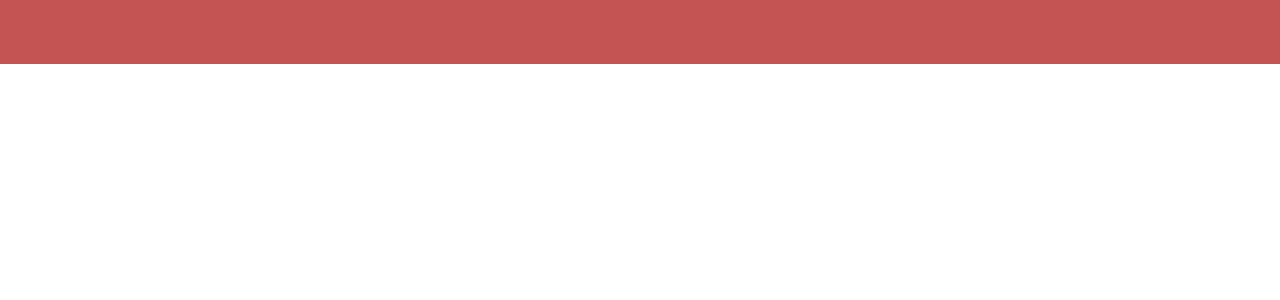
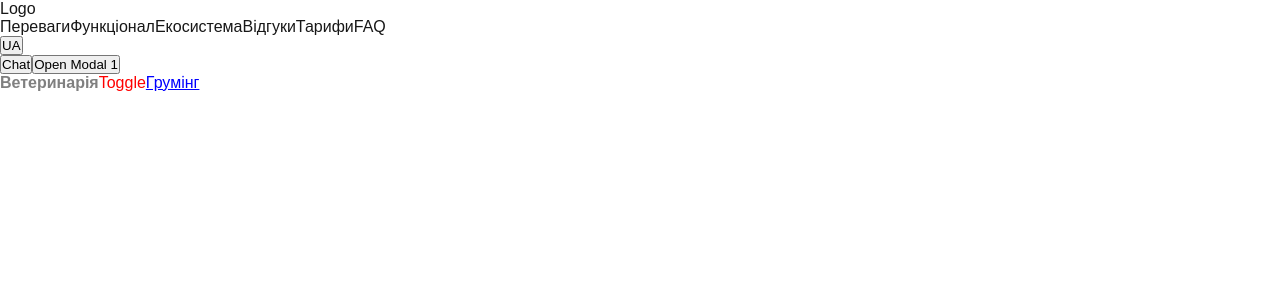
Before and after one commit to DefBo/bubibo-pro, a Next.js app: page /site/veterinarians/ua in a window 1280 px wide. Shown: the top 300 px of the page. Built offline with nearby package versions, Linux system fonts and the light colour scheme.

Commit message:
Implement GenericTemplate header structure

```diff
--- a/src/components/templates/GenericTemplate/GenericTemplate.module.scss
+++ b/src/components/templates/GenericTemplate/GenericTemplate.module.scss
@@ -1,4 +1,30 @@
+.inactiveLink {
+  color: gray;
+  cursor: default;
+  pointer-events: none;
+  font-weight: bold;
+}
+
+.activeLink {
+  color: blue;
+  text-decoration: underline;
+  cursor: pointer;
+}
+
+.test {
+  &_groomers {
+    color: green;
+  }
+
+  &_veterinarians {
+    color: red;
+  }
+}
+
 .main {
-  background-color: #c45454;
-  padding: 2rem;
+  display: flex;
+
+  & > *:nth-child(2) {
+    order: 1;
+  }
 }
--- a/src/components/templates/GenericTemplate/GenericTemplate.tsx
+++ b/src/components/templates/GenericTemplate/GenericTemplate.tsx
@@ -1,14 +1,74 @@
+import { useState } from 'react';
+import Link from 'next/link';
+import LanguageSwitcher from '@/components/LanguageSwitcher/LanguageSwitcher';
+import Modal from '@/components/Modal/Modal';
 import styles from './GenericTemplate.module.scss';
 
 type Props = {
-  content: { title: string; description: string };
+  content: {
+    navUrls: {
+      navUrl: string;
+      navUrlText: string;
+    }[];
+    tryForFreeModalName: string;
+    availableRoutes: {
+      site: string;
+      label: string;
+    }[];
+  };
+  site: string;
+  lang: string;
 };
 
-export default function GenericTemplate({ content }: Props) {
+export default function GenericTemplate({ content, site, lang }: Props) {
+  const [openModal, setOpenModal] = useState<'modal1' | null>(null);
+
   return (
-    <main className={styles.main}>
-      <h1>{content.title}</h1>
-      <p>{content.description}</p>
-    </main>
+    <>
+      <header className={styles.header}>
+        <div className={styles.header__start}>
+          <Link href={`/${site}/${lang}`}>Logo</Link>
+
+          <nav className={styles.nav}>
+            {content.navUrls?.map(({ navUrl, navUrlText }) => (
+              <a key={navUrl} href={navUrl}>
+                {navUrlText}
+              </a>
+            ))}
+          </nav>
+        </div>
+
+        <div className={styles.header__end}>
+          <LanguageSwitcher />
+          <div className={styles.header__divider}></div>
+          <button className={styles.chatButton}>Chat</button>
+          <button onClick={() => setOpenModal('modal1')}>Open Modal 1</button>
+        </div>
+      </header>
+
+      <main className={styles.main}>
+        {content.availableRoutes?.map((route) => {
+          const isCurrent = route.site === site;
+
+          return isCurrent ? (
+            <span key={route.site} className={styles.inactiveLink}>
+              {route.label}
+            </span>
+          ) : (
+            <Link key={route.site} href={`/${route.site}/${lang}`} className={styles.activeLink}>
+              {route.label}
+            </Link>
+          );
+        })}
+
+        <Link href={`/${site}/${lang}`} className={styles[`test_${site}`]}>
+          Toggle
+        </Link>
+      </main>
+
+      <Modal isOpen={openModal === 'modal1'} onClose={() => setOpenModal(null)}>
+        <h2>{content.tryForFreeModalName}</h2>
+      </Modal>
+    </>
   );
 }
--- a/src/pages/site/[site]/[lang]/index.tsx
+++ b/src/pages/site/[site]/[lang]/index.tsx
@@ -5,10 +5,11 @@ import { getSiteContent } from '@/utils/getSiteContent';
 type Props = {
   content: any;
   site: string;
+  lang: string;
 };
 
-export default function SitePage({ content, site }: Props) {
-  return <GenericTemplate content={content} />;
+export default function SitePage({ content, site, lang }: Props) {
+  return <GenericTemplate content={content} site={site} lang={lang} />;
 }
 
 export const getStaticPaths: GetStaticPaths = async () => {
@@ -33,6 +34,7 @@ export const getStaticProps: GetStaticProps = async ({ params }) => {
     props: {
       content,
       site,
+      lang,
     },
   };
 };
```
